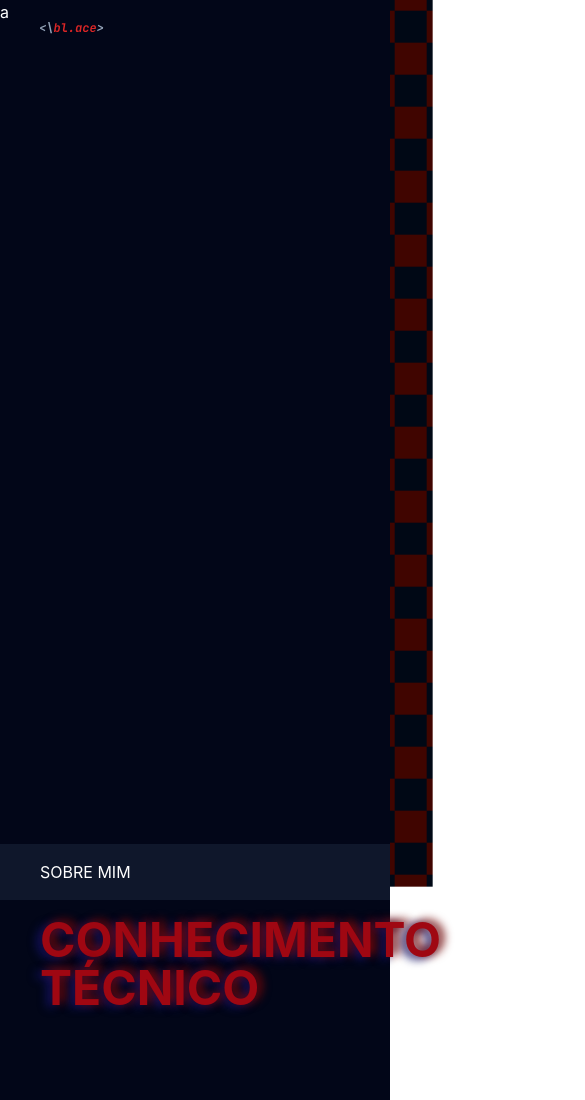
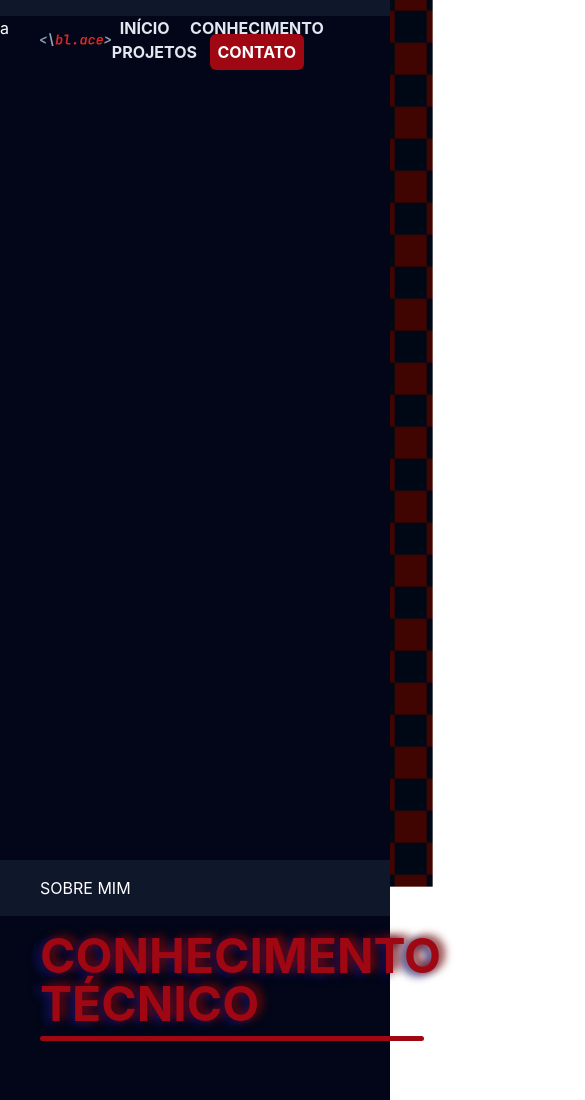
Before and after one commit to LucianoKohler/portfolio, a website: page index.html in a window 390 px wide. Shown: the top 1100 px of the page, 585 px wide, since content can reach past the window. Drawn offline with nearby package versions, Linux system fonts and the light colour scheme.

Commit message:
header ready, improved responsivity

```diff
--- a/css/style.css
+++ b/css/style.css
@@ -5,6 +5,7 @@
 }
 
 h1 {
+    position: relative;
     text-shadow:
         5px -2px 10px rgb(113, 8, 8),
         -5px 2px 10px rgb(19, 19, 102);
@@ -12,6 +13,16 @@ h1 {
     text-red-800
         font-bold
         text-5xl
+        pb-2
+}
+
+.h1Follower{
+    right: 0;
+    @apply
+        w-sm
+        rounded-full
+        border-b-4
+        border-red-800
 }
 
 h2 {
@@ -54,12 +65,16 @@ b {
         hover:text-red-400
 }
 
+html{
+    scroll-behavior: smooth;
+}
+
 body {
     @apply text-white;
 }
 
 body::before {
-    scroll-behavior: smooth;
+
     content: "";
     z-index: -1;
     background-image: url(../assets/checker.png);
@@ -87,14 +102,51 @@ body::before {
 header {
     display: flex;
     justify-content: space-between;
-    width: 100em;
-    position: absolute;
+    position: sticky;
+    top: 0;
+    margin-top: -64px;
+    z-index: 3;
 }
 
 header a {
+    transition: all .2s ease;
+    @apply
+        p-2
+        font-bold
+        relative
+}
+
+header a:not(.mainHeaderLink)::before {
+    content: "";
+    position: absolute;
+    bottom: 0;
+    left: 0;
+    width: 100%;
+    height: 2px;
+    transform: scaleX(0);
+    transform-origin: center;
+    transition: transform .2s ease;
+    @apply
+        bg-red-800
+}
+
+header a:not(.mainHeaderLink):hover::before {
+    transform: scaleX(.8);
+}
+
+
+    header a:not(.mainHeaderLink) {
     @apply
         text-slate-200
-        p-2
+        hover:text-slate-400
+}
+
+header .mainHeaderLink {
+    @apply
+        bg-red-800
+        rounded-md
+        hover:bg-slate-200
+        hover:text-red-800
 }
 
 /* ----------------------- */
@@ -152,7 +204,7 @@ header a {
 
 .timelineEvent {
     position: relative;
-    width: 50%;
+    width: 40%;
 
     @apply
         pt-2
@@ -180,11 +232,14 @@ header a {
         rounded-full
 }
 
+.timelineEvent:nth-of-type(odd) {
+    left: 10%;
+}
+
 .timelineEvent:nth-of-type(even)::after{ left: -20px; }
 .timelineEvent:nth-of-type(even) { left: 50%; }
 
 /* connectors */
-
 .timelineEvent:nth-of-type(odd)::before{
     content: "";
     width: 30px;
@@ -231,13 +286,21 @@ header a {
         rounded
 }
 
+@media screen and (max-width: 1024px) {
+
+
+    #timeline {
+        width: 100%;
+        padding: 0px 25px;
+    }
+
+    .timelineEvent:nth-of-type(odd) { left: 0; }
+    .timelineEvent { padding-right: 0;}
+}
+
 /* ------------ */
 /* PROJECTS CSS */
 /* ------------ */
-
-#projects h1{
-
-}
 
 #projects {
     --swiper-pagination-color: #9f0712;
@@ -339,27 +402,15 @@ header a {
         active:text-slate-950;
 }
 
-@media screen and (max-width: 1024px) {
-    #timeline::after {
-        left: 31px;
-    }
-
-    #timeline {
-        width: 100%;
-        padding: 0px 25px 0 70px;
-    }
-}
-
 #footer-icons a {
     @apply
+        transition
         p-4
         bg-slate-800
         rounded-full
         ease-out
         hover:bg-slate-200
         hover:text-slate-900
-        active:bg-red-800
-        active:text-slate-200
 }
 
 #footer-icons a:nth-child(odd){
@@ -368,8 +419,6 @@ header a {
         ease-out
         hover:bg-slate-200
         hover:text-slate-900
-        active:bg-slate-800
-        active:text-slate-200
 }
 
 @media screen and (max-width: 1024px) {
--- a/index.html
+++ b/index.html
@@ -10,13 +10,13 @@
 <body>
     <main class="m-auto bg-slate-900 max-w-[1700px]">
         <!-- Cabeçalho -->
-        <header class="wrapper">
-            <img src="assets/logo.svg">
+        <header class="wrapper max-w-[1700px]">
+            <img class="w-32" src="assets/logo.svg">
             <div class="options">
-                <a href="">INÍCIO</a>
-                <a href="">CONHECIMENTO</a>
-                <a href="">PROJETOS</a>
-                <a class="bg-red-800 rounded-md" href="">CONTATO</a>
+                <a href="#hero">INÍCIO</a>
+                <a href="#technicalKnowledge">CONHECIMENTO</a>
+                <a href="#projects">PROJETOS</a>
+                <a class="mainHeaderLink" href="#contact">CONTATO</a>
             </div>
         </header>
         <div class="h-screen bg-slate-950" id="hero">a</div>
@@ -27,9 +27,9 @@
          </div>
 
         <!-- Conhecimentos técnicos -->
-        <div class="bg-slate-950" id="technicalKnowledge">
-            <h1 class="wrapper">CONHECIMENTO TÉCNICO</h1>
-
+        <div class="wrapper bg-slate-950" id="technicalKnowledge">
+            <h1>CONHECIMENTO TÉCNICO</h1>
+            <hr class="h1Follower">
             <div class="flex p-8 justify-center gap-8 pr-40 pl-40" id="cards">
                 <div class="card">
                     <div class="cardIcon">
@@ -68,7 +68,8 @@
         <!-- Timeline -->
         <div class="wrapper m-auto" id="timeline">
             <h1 class="text-right">MINHA LINHA DO TEMPO</h2>
-            <p class="text-right mb-2 text-slate-400">Descubra que caminhos me levaram para minha formação atual</p>
+            <hr class="h1Follower float-end">
+            <p class="text-right mt-2 mb-2 text-slate-400">Descubra que caminhos me levaram para minha formação atual</p>
            <div id="timelineMain">
                <div class="timelineEvent">
                    <div class="timelineContent">
@@ -120,9 +121,9 @@
         <!-- Projetos -->
          <div class="bg-slate-950 wrapper" id="projects">
 
-            <h1 class="text-center pb-2">PROJETOS PESSOAIS</h1>
-            <hr class="text-red-800 border-2 rounded-full w-lg m-auto">
-            <p class="text-slate-500 text-center pb-8">Uma pequena coletânea de todo o meu conhecimento</p>
+            <h1 class="text-center">PROJETOS PESSOAIS</h1>
+            <hr class="h1Follower m-auto">
+            <p class="text-slate-500 text-center mt-2 pb-8">Uma pequena coletânea de todo o meu conhecimento</p>
             <div class="swiper">
                 <div class="swiper-wrapper">
                     <div class="project swiper-slide">
@@ -181,7 +182,7 @@
           <div class="wrapper" id="blog">BLOG</div>
 
          <!-- Rodapé -->
-        <footer class="bg-slate-950 p-10 flex flex-col">
+        <footer id="contact" class="bg-slate-950 p-10 flex flex-col">
             <div class="flex justify-center flex-wrap">
                 <div class=" grow">
                     <h2 class="text-center lg:text-left">Agradeço por conhecer um pouco mais de mim!</h2>
```
Also changed, not shown: dist/output.css.
